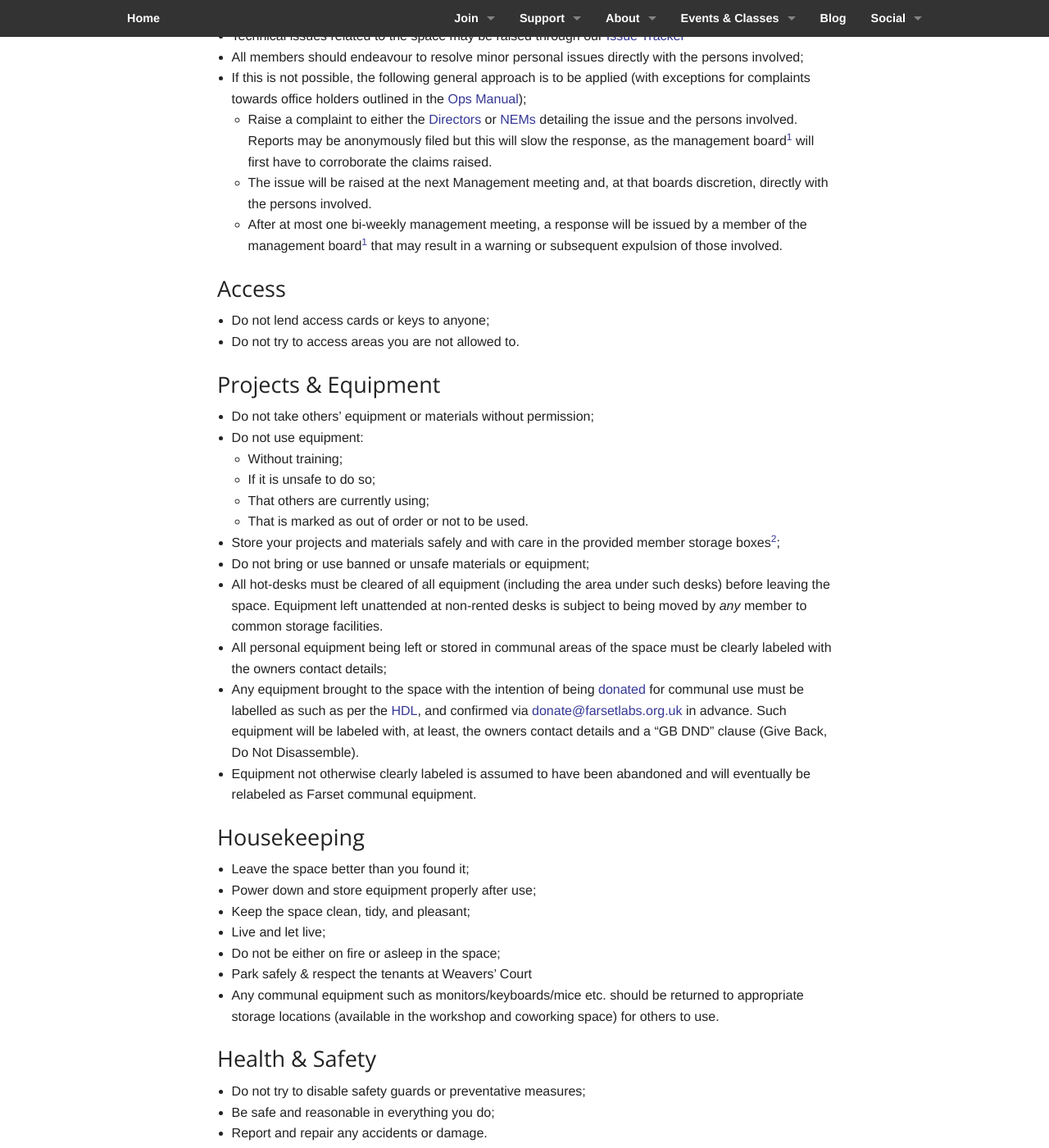
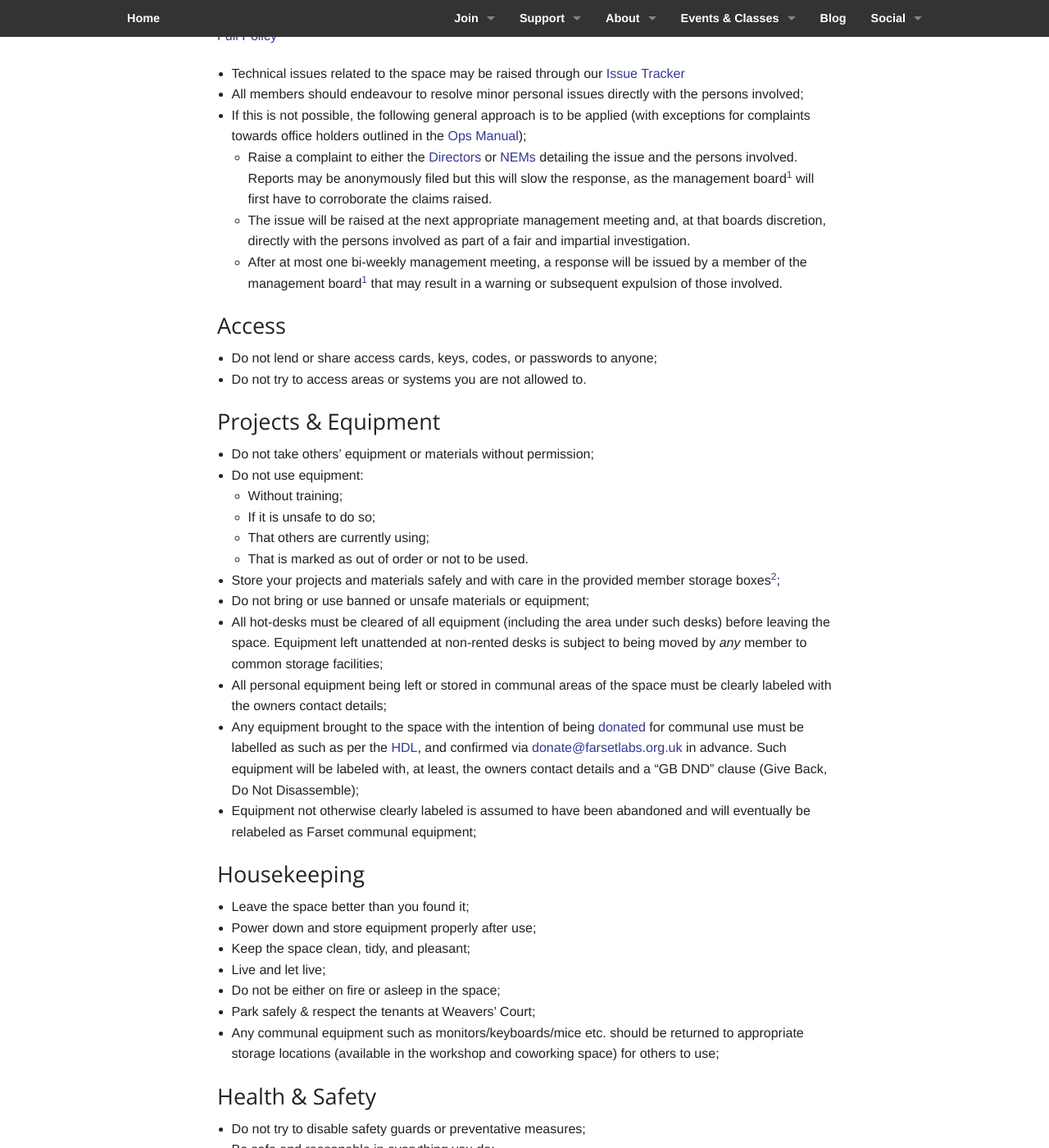
Before and after one commit to FarsetLabs/farsetlabs.github.io, a Jekyll site: the page built from about/rules_and_policies.md, in a window 1280 px wide and 1400 px high, scrolled down 728 px. Shown: the whole window at 82% size. Built offline with Jekyll 4.4.1, drawn with Linux system fonts in a browser that asks for light colours; some of the changed text lies outside the part shown.

Commit message:
Policy Updates:
* Added Reserves policy in line with
[recommendations](https://www.charitycommissionni.org.uk/media/1554/20180320-ccni-ego63-developing-a-reserves-policy-v10.pdf)
* Updated links across policies to drop the `.html` suffix
* Added contextual section links
* Fixed Address Formatting in CoC
* Added Directors/NEMS/Members time committment expectations
* Extended "Access" section to include codes, passwords, etc (ass covering)
* Minor formatting fixes

```diff
--- a/about/rules_and_policies.md
+++ b/about/rules_and_policies.md
@@ -29,22 +29,24 @@
  * Be Excellent to each other;
  * Don't disturb those who do not want to be disturbed;
  * If you see something and it doesn't look right or safe, it probably isn't so ask/tell someone about it;
- * [Intolerance will not be tolerated](equality.html).
+ * [Intolerance will not be tolerated](equality).
 
 ### Handling of Complaints and Breaches
+[Full Policy](code_of_conduct#15-handling-of-complaints-and-breaches)
  * Technical issues related to the space may be raised through our [Issue Tracker](https://jira.farsetlabs.org.uk)
  * All members should endeavour to resolve minor personal issues directly with the persons involved;
  * If this is not possible, the following general approach is to be applied (with exceptions for complaints towards office holders outlined in the [Ops Manual](ops_manual.html));
-    * Raise a complaint to either the [Directors](mailto:admin@farsetlabs.org.uk) or [NEMs](mailto:nems@services.farsetlabs.org.uk) detailing the issue and the persons involved. Reports may be anonymously filed but this will slow the response, as the management board[^1] will first have to corroborate the claims raised.
-    * The issue will be raised at the next Management meeting and, at that boards discretion, directly with the persons involved.
+    * Raise a complaint to either the [Directors](mailto:admin@farsetlabs.org.uk) or [NEMs](mailto:management@farsetlabs.org.uk) detailing the issue and the persons involved. Reports may be anonymously filed but this will slow the response, as the management board[^1] will first have to corroborate the claims raised.
+    * The issue will be raised at the next appropriate management meeting and, at that boards discretion, directly with the persons involved as part of a fair and impartial investigation.
     * After at most one bi-weekly management meeting, a response will be issued by a member of the management board[^1] that may result in a warning or subsequent expulsion of those involved.
+
 
 [^1]: The Management Board consists of both the Directors of Farset Labs and the Non-Executive Mangers (NEMs)
 
 ### Access
 
- * Do not lend access cards or keys to anyone;
- * Do not try to access areas you are not allowed to.
+ * Do not lend or share access cards, keys, codes, or passwords to anyone;
+ * Do not try to access areas or systems you are not allowed to.
 
 ### Projects &amp; Equipment
 
@@ -56,10 +58,10 @@
     * That is marked as out of order or not to be used.
  * Store your projects and materials safely and with care in the provided member storage boxes[^2];
  * Do not bring or use banned or unsafe materials or equipment;
- * All hot-desks must be cleared of all equipment (including the area under such desks) before leaving the space. Equipment left unattended at non-rented desks is subject to being moved by *any* member to common storage facilities.
+ * All hot-desks must be cleared of all equipment (including the area under such desks) before leaving the space. Equipment left unattended at non-rented desks is subject to being moved by *any* member to common storage facilities;
  * All personal equipment being left or stored in communal areas of the space must be clearly labeled with the owners contact details;
- * Any equipment brought to the space with the intention of being [donated](/about/donations.html) for communal use must be labelled as such as per the [HDL](hardware_donation_license.html), and confirmed via [donate@farsetlabs.org.uk](mailto:donate@farsetlabs.org.uk) in advance. Such equipment will be labeled with, at least, the owners contact details and a "GB DND" clause (Give Back, Do Not Disassemble).
- * Equipment not otherwise clearly labeled is assumed to have been abandoned and will eventually be relabeled as Farset communal equipment.
+ * Any equipment brought to the space with the intention of being [donated](/about/donations.html) for communal use must be labelled as such as per the [HDL](hardware_donation_license.html), and confirmed via [donate@farsetlabs.org.uk](mailto:donate@farsetlabs.org.uk) in advance. Such equipment will be labeled with, at least, the owners contact details and a "GB DND" clause (Give Back, Do Not Disassemble);
+ * Equipment not otherwise clearly labeled is assumed to have been abandoned and will eventually be relabeled as Farset communal equipment;
 
 [^2]: Equipment left or stored in the space is done so at the owners own risk. Farset Labs will make all reasonable efforts to secure the space, but is not liable for loss or damage.
 
@@ -70,33 +72,36 @@
  * Keep the space clean, tidy, and pleasant;
  * Live and let live;
  * Do not be either on fire or asleep in the space;
- * Park safely &amp; respect the tenants at Weavers’ Court
- * Any communal equipment such as monitors/keyboards/mice etc. should be returned to appropriate storage locations (available in the workshop and coworking space) for others to use.
+ * Park safely &amp; respect the tenants at Weavers’ Court;
+ * Any communal equipment such as monitors/keyboards/mice etc. should be returned to appropriate storage locations (available in the workshop and coworking space) for others to use;
 
 
 ### Health &amp; Safety
 
  * Do not try to disable safety guards or preventative measures;
  * Be safe and reasonable in everything you do;
- * Report and repair any accidents or damage.
+ * Report and repair any accidents or damage;
 
 ### Child Protection
+[Full Policy](child_protection)
+
  * No Under 18's may join Farset Labs as members;
  * No unaccompanied[^3] under 18's are permitted in the building after 8pm;
  * No unaccompanied[^3] under 14's are permitted in the building;
  * No unidentified individuals are permitted in mixed-age-group events;
  * At least two agents of Farset Labs must remain with any mixed-age-group event at all times;
- * Agents and Officers cannot engage in any Regulated Activity as defined in the [CPP](child_protection.html) unless they are Access NI Cleared as part of a Farset Labs project or programme.
+ * Agents and Officers cannot engage in any Regulated Activity as defined in the [CPP](child_protection) unless they are Access NI Cleared as part of a Farset Labs project or programme.
 
 [^3]: Within Farset Labs, "unaccompanied" means a young person without an attending parent, guardian, or agent of Farset Labs operating in loco parentis by prior agreement
 
 
 ## The Very Much Longer Rules
-* [Code of Conduct](code_of_conduct.html)
-* [Operations Manual](ops_manual.html)
-* [Expenses and Purchasing](expenses_purchasing.html)
-* [Child Protection Policy](child_protection.html)
-* [Equality Policy](equality.html)
-* [Hardware Donation License](hardware_donation_license.html)
-* [Sponsored Membership Policy](sponsored_membership_policy.html)
-* [Property Clearance](clearance.html)
+* [Code of Conduct](code_of_conduct)
+* [Operations Manual](ops_manual)
+* [Expenses and Purchasing](expenses_purchasing)
+* [Reserves Policy](reserves_policy)
+* [Child Protection Policy](child_protection)
+* [Equality Policy](equality)
+* [Hardware Donation License](hardware_donation_license)
+* [Sponsored Membership Policy](sponsored_membership_policy)
+* [Property Clearance](clearance)
```
Also changed, not shown: about/code_of_conduct.md (+4 -4 lines), about/ops_manual.md (+8 -0 lines), about/reserves_policy.md (added, +47 -0 lines).
